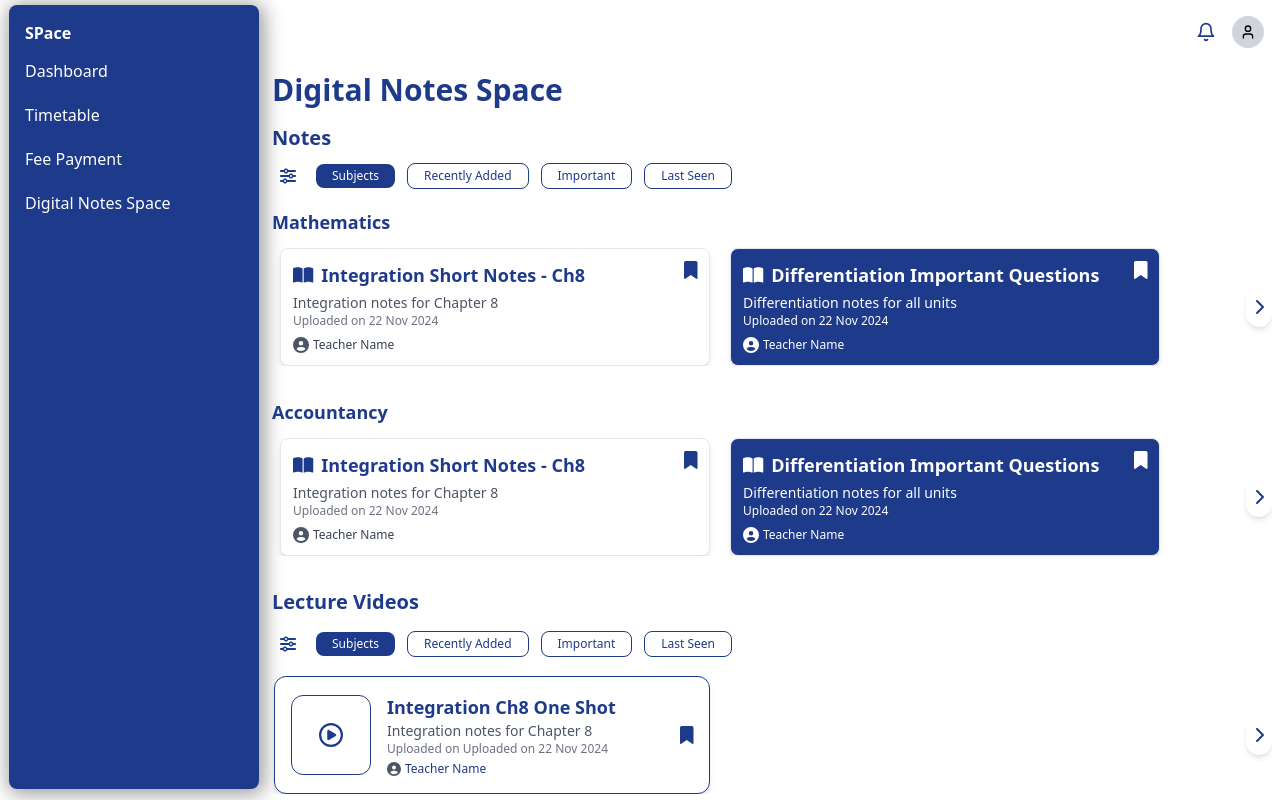
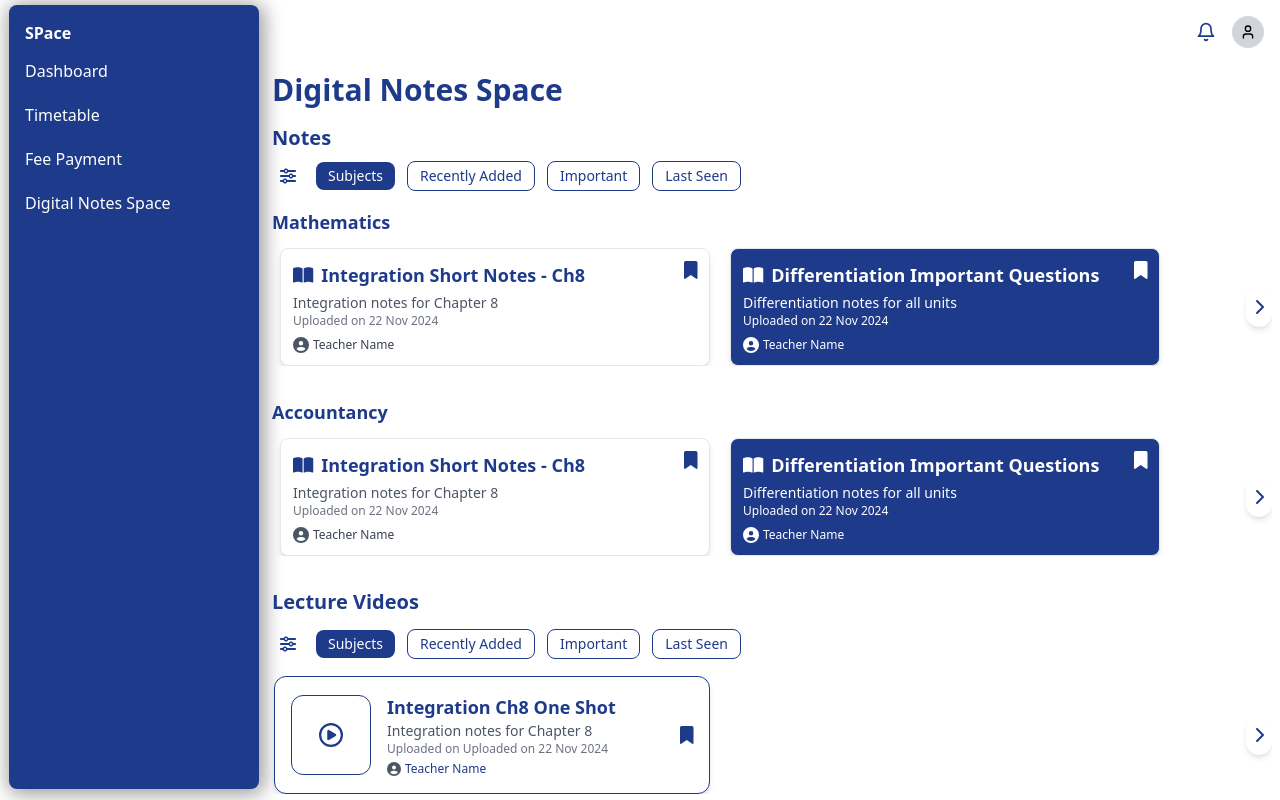
Before and after one commit to SAIKRISHNA2005/Student-Space, a React (Vite) app: page /notes in a window 1280 px wide. Built offline with nearby package versions, Linux system fonts and the light colour scheme.

Commit message:
changes in TabsComponent

```diff
--- a/src/components/Tabs.tsx
+++ b/src/components/Tabs.tsx
@@ -18,7 +18,7 @@ const Tabs = () => {
       {tabs.map((tab) => (
         <button
           key={tab.name}
-          className={`px-4 py-1 text-xs font-medium transition-all rounded-lg ${
+          className={`px-3 py-1 text-sm font-medium transition-all rounded-lg ${
             activeTab === tab.name ? "bg-[#1E3A8A] text-white" : "bg-white text-[#1E3A8A] border border-[#1E3A8A]"
           }`}
           onClick={() => setActiveTab(tab.name)}
```
